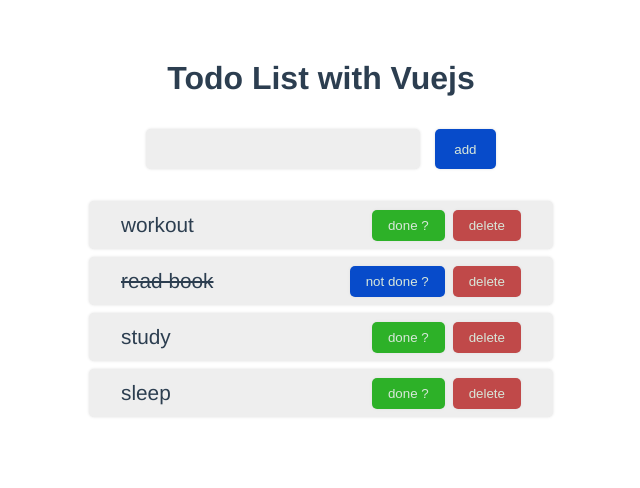
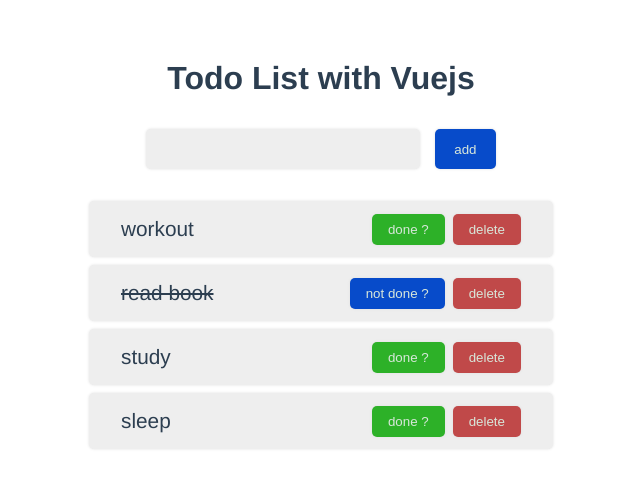
Before and after one commit to HijenHEK/todo-vue, a Vue app: page / in a window 1280 px wide. Shown: the top 488 px of the page, without its empty margins (319-959 px from the left). Built offline with nearby package versions, Linux system fonts and the light colour scheme.

Commit message:
adding details

```diff
--- a/src/App.vue
+++ b/src/App.vue
@@ -3,7 +3,7 @@
     <h1>Todo List with Vuejs</h1>
     <TodoInput @addTodo="addTodo($event)" />
 
-    <TodoList :todos="todos" @todoDone="todoDone($event)" @delTodo="delTodo($event)"/>
+    <TodoList :todos="todos" @todo-done="todoDone($event)" @del-todo="delTodo($event)"/>
   </div>
 </template>
 
@@ -23,18 +23,25 @@
       todos : [
         {
           title : 'workout',
+          details : 'lorem lorem ,aknfkankanklnanklanflk' ,
           done : false
         },
         {
           title : 'read book',
+          details : 'lorem lorem ,aknfkankanklnanklanflk' ,
+
           done : true
         },
         {
           title : 'study',
+          details : 'lorem lorem ,aknfkankanklnanklanflk' ,
+
           done : false
         },
         {
           title : 'sleep',
+          details : 'lorem lorem ,aknfkankanklnanklanflk' ,
+
           done : false
         }
       ]
--- a/src/components/TodoItem.vue
+++ b/src/components/TodoItem.vue
@@ -1,12 +1,19 @@
 <template>
-    <div id="todo">
-        <div class="title"  :class="{'done' : todo.done}">
+    <div id="todo" >
+        <div class="header" >
+            <div class="title"  :class="{'done' : todo.done}" @click="hidden = !hidden">
             {{todo.title}}
-        </div>
+            </div>
         <div class="controls">
             <button class="btn btn-sucess" v-if="!todo.done" @click="todoDone(todo)">done ?</button>
             <button class="btn btn-primary" v-if="todo.done" @click="todoDone(todo)">not done ?</button>
              <button class="btn btn-danger" @click="delTodo(todo)"> delete </button>
+        </div>
+        </div>
+
+
+        <div class="body" @click="hidden = !hidden" :class="{'hidden' : hidden}">
+            {{todo.details}}
         </div>
     </div>
 </template>
@@ -15,12 +22,17 @@
 <script>
 export default {
     props : ['todo'],
+    data() {
+        return {
+            hidden : true
+        }
+    },
     methods : {
         todoDone(todo){
-            this.$emit('todoDone' , todo) ;
+            this.$emit('todo-done' , todo) ;
         },
         delTodo(todo){
-            this.$emit('delTodo' , todo) ;
+            this.$emit('del-todo' , todo) ;
         }
     }
 }
@@ -36,10 +48,8 @@
         width: 80%;
         padding: 0.5rem 2rem;
         margin: 0.5rem auto;
-        height: 2rem;
         display: flex;
-        align-items: center;
-        justify-content: space-between;
+        flex-direction: column;
         background-color: rgb(238, 238, 238);
         border-radius: 5px;
         box-shadow: 0 0 3px rgb(223, 223, 223);
@@ -47,9 +57,24 @@
 
 
     }
+    .header {
+        display: flex;
+        align-items: center;
+        justify-content: space-between;
+
+    }
 
     .controls > .btn:last-child {
         margin-left: 0.5rem ;
     }
-
+    .title {
+        padding: 0.5rem 4rem 0.5rem 0 ;
+        cursor: pointer;
+    }
+    .hidden {
+        display: none;
+    }
+    .body {
+        margin-top: 2rem;
+    }
 </style>
--- a/src/components/TodoList.vue
+++ b/src/components/TodoList.vue
@@ -1,6 +1,6 @@
 <template>
     <div id="todoList">
-        <TodoItem v-for="(todo, index) in todos" :key="index" :todo="todo" @delTodo="$emit('delTodo' , todo)" @todoDone="$emit('todoDone' , todo)"/>
+        <TodoItem v-for="(todo, index) in todos" :key="index" :todo="todo" @del-todo="$emit('del-todo' , todo)" @todo-done="$emit('todo-done' , todo)"/>
     </div>
 </template>
 
```
